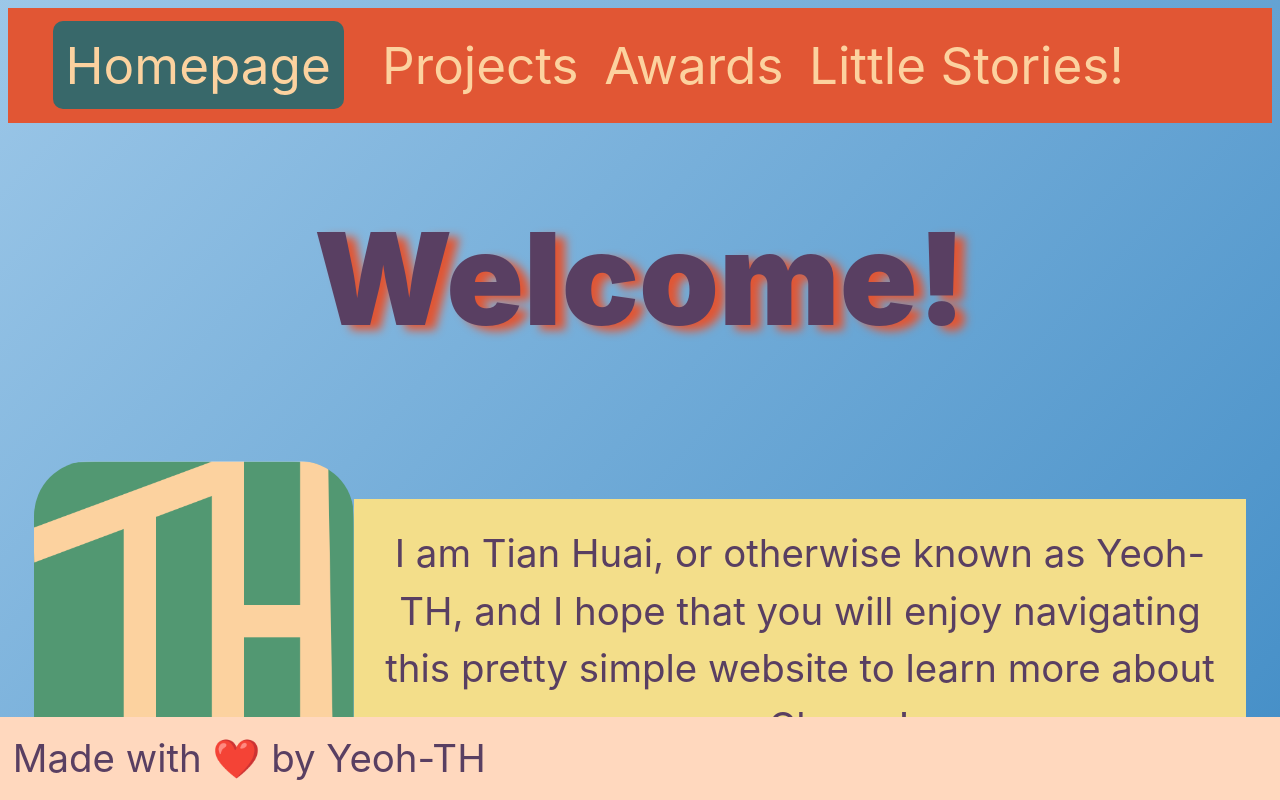
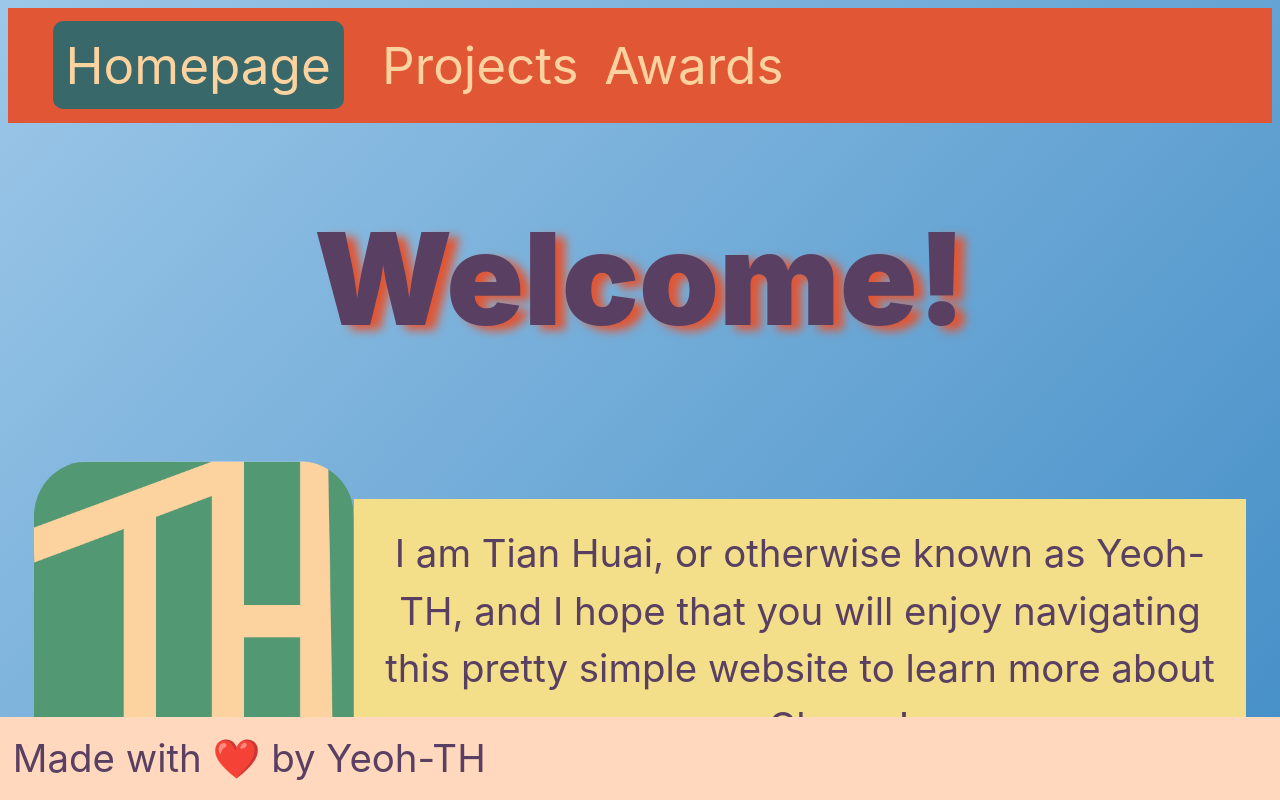
Before and after one commit to Yeoh-TH/Yeoh-TH.github.io, a React (Vite) app in the folder Yeoh-TH/: page / in a window 1280 px wide. Shown: the top 800 px of the page. Built offline with nearby package versions, Linux system fonts and the light colour scheme.

Commit message:
Changes before ACE Viewing

```diff
--- a/Yeoh-TH/src/Awards.jsx
+++ b/Yeoh-TH/src/Awards.jsx
@@ -9,7 +9,6 @@ function Awards(){
             <a className="navbar-button" href="#/">Homepage</a>
             <a className="navbar-button" href="#/projects">Projects</a>
             <a className="navbar-button-active" href="#/awards">Awards</a>
-            <a className="navbar-button" href="#/lilstories">Little Stories!</a>
         </div>
         <div id="timeline">
             <a className="yearDisplay" href="#/awards/2021">2021</a>
--- a/Yeoh-TH/src/Homepage.jsx
+++ b/Yeoh-TH/src/Homepage.jsx
@@ -9,7 +9,6 @@ function Homepage(){
             <a className="navbar-button-active" href="#/">Homepage</a>
             <a className="navbar-button" href="#/projects">Projects</a>
             <a className="navbar-button" href="#/awards">Awards</a>
-            <a className="navbar-button" href="#/lilstories">Little Stories!</a>
         </div>
         <h1>
         <span className="hoverEffect">W</span>
--- a/Yeoh-TH/src/Projects2022.jsx
+++ b/Yeoh-TH/src/Projects2022.jsx
@@ -10,7 +10,6 @@ function Projects2022() {
             <a className="navbar-button" href="#/">Homepage</a>
             <a className="navbar-button-active" href="#/projects">Projects</a>
             <a className="navbar-button" href="#/awards">Awards</a>
-            <a className="navbar-button" href="#/lilstories">Little Stories!</a>
         </div>
         <div id="timeline">
             <a className="yearDisplay" href="#/projects/2021">2021</a>
--- a/Yeoh-TH/src/Projects2023.jsx
+++ b/Yeoh-TH/src/Projects2023.jsx
@@ -17,7 +17,6 @@ function Projects2023(){
             <a className="navbar-button" href="#/">Homepage</a>
             <a className="navbar-button-active" href="#/projects">Projects</a>
             <a className="navbar-button" href="#/awards">Awards</a>
-            <a className="navbar-button" href="#/lilstories">Little Stories!</a>
         </div>
         <div id="timeline">
             <a className="yearDisplay" href="#/projects/2021">2021</a>
```
